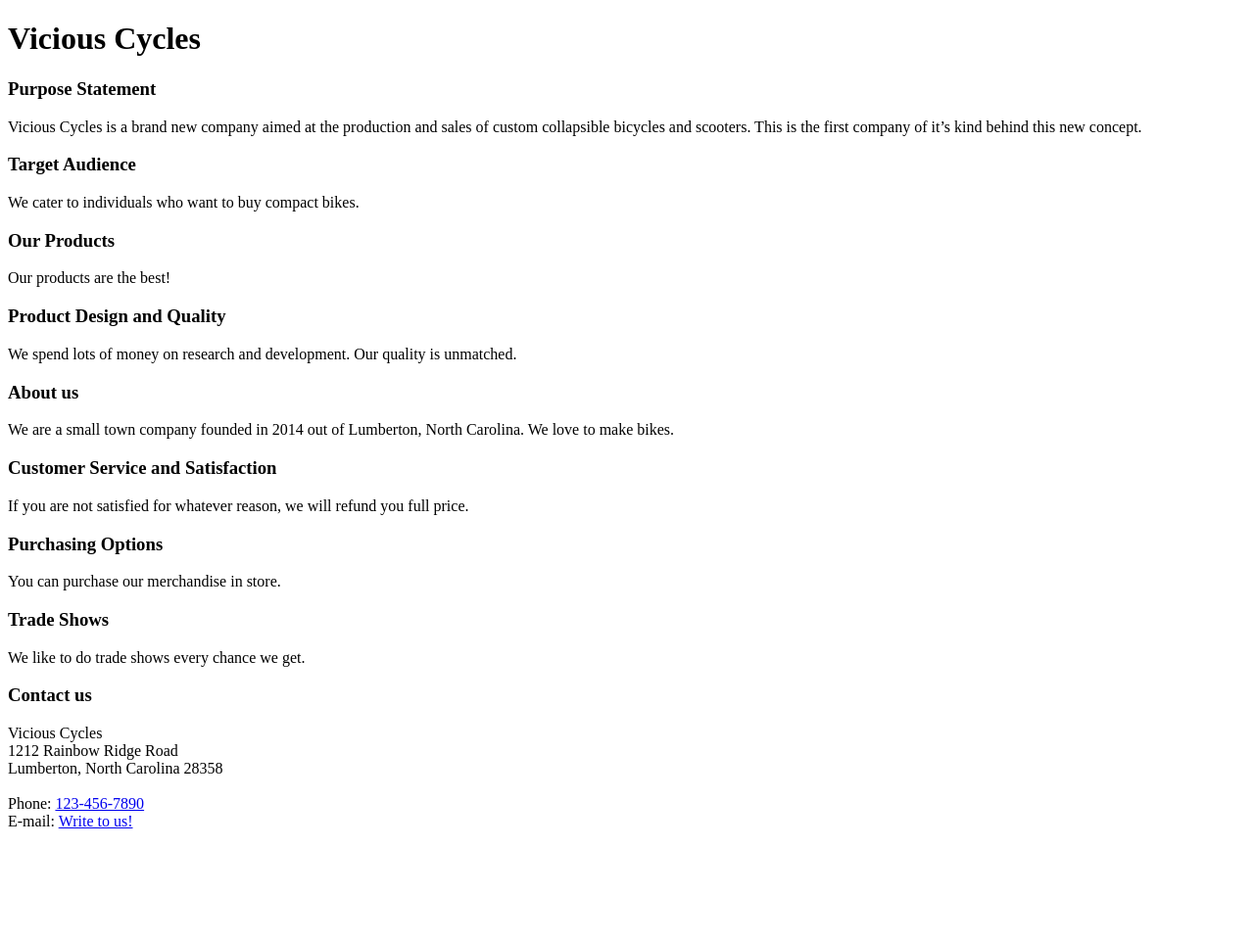
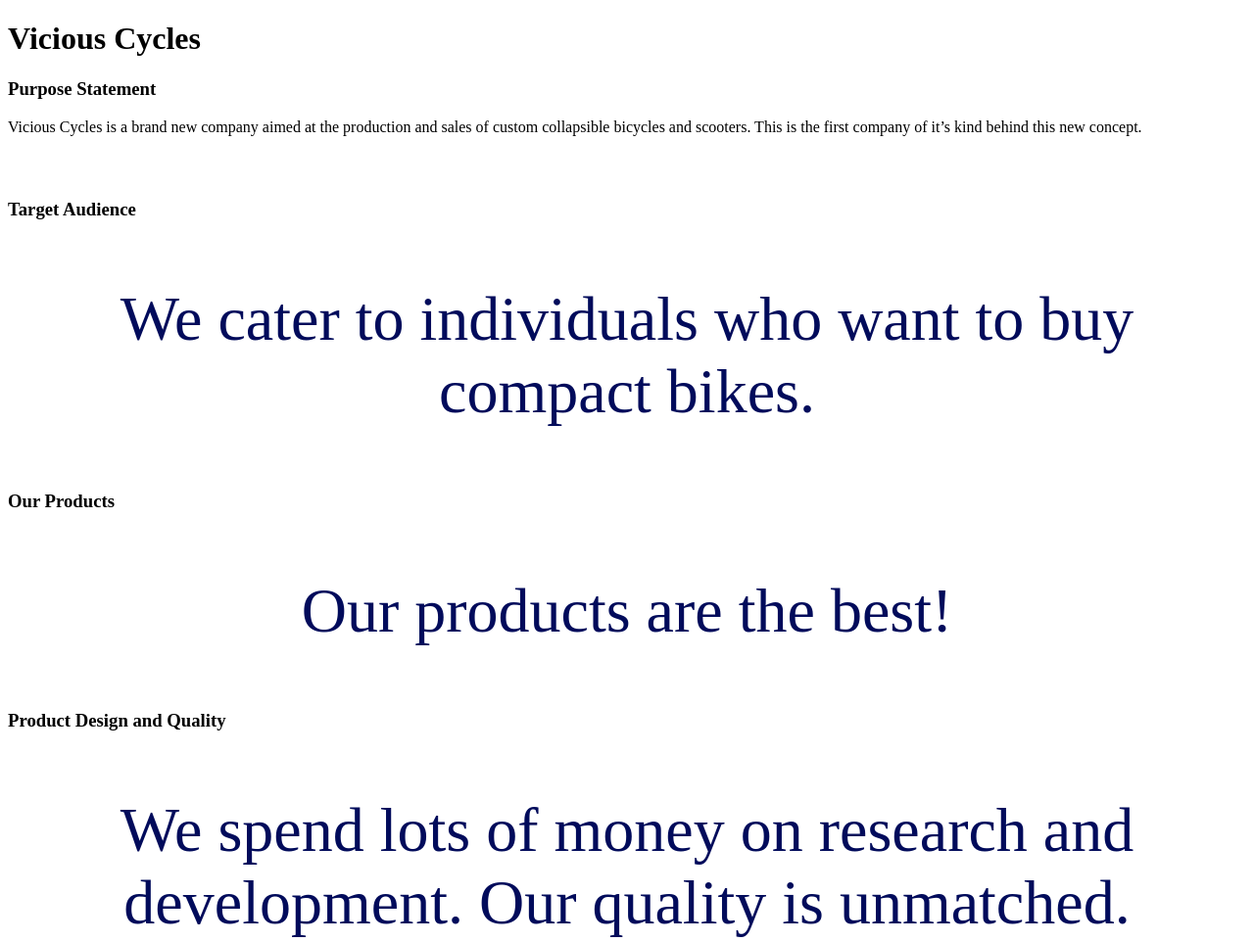
Before and after one commit to juliavinet/ViciousCyclesProject, a plain HTML site: page index.html in a window 1280 px wide. Shown: the top 962 px of the page at 98% size. Before the commit the page ends 864 px from the top, so only its background shows below. Drawn offline with Linux system fonts and the light colour scheme.

Commit message:
Update index.html

```diff
--- a/index.html
+++ b/index.html
@@ -4,7 +4,12 @@
 <html>
 <head>
 		<meta charset="utf-8">
-		<link rel="stylesheet" href="ViciousCycles.css">
+		<style>
+		background {color:#E7FBFB;}
+		p {color:#010B5B;
+			font-size: 4em;
+			text-align: center;}
+</style>
 		<title>Vicious Cycles</title>
 </head>
 <body>
```
